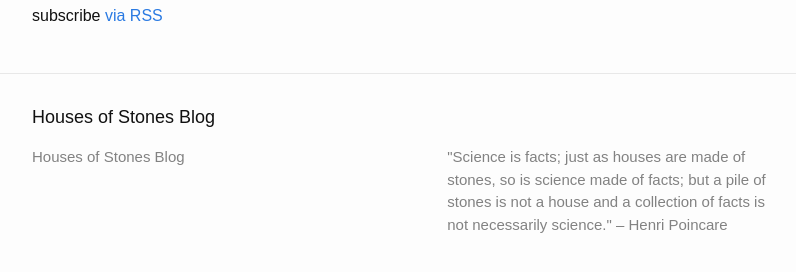
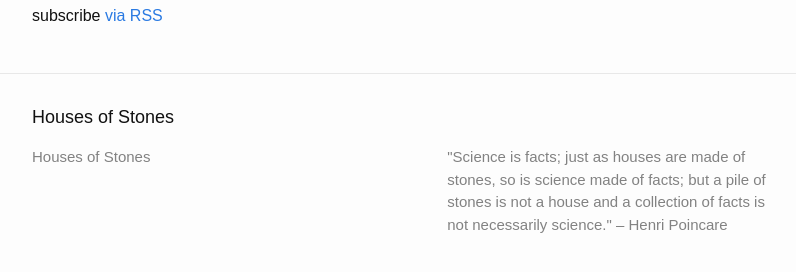
Before and after one commit to housesofstones/housesofstones.github.io, a Jekyll site: the page built from index.html, in a window 1280 px wide and 900 px high, scrolled down 3210 px. Shown: the part 604-876 px from the top of the window, without its empty margins (238-1034 px from the left). Built offline with Jekyll 4.4.1, drawn with Linux system fonts in a browser that asks for light colours; nearby versions of some CDN libraries; some of the changed text lies outside the part shown.

Commit message:
Update _config.yml

```diff
--- a/_config.yml
+++ b/_config.yml
@@ -1,5 +1,5 @@
 # Site settings
-title: Houses of Stones Blog
+title: Houses of Stones
 url: http://housesofstones.github.io
 name: Houses of Stones
 description: '&quot;Science is facts; just as houses are made of stones, so is science made of facts; but a pile of stones is not a house and a collection of facts is not necessarily science.&quot;              – Henri Poincare'
```
